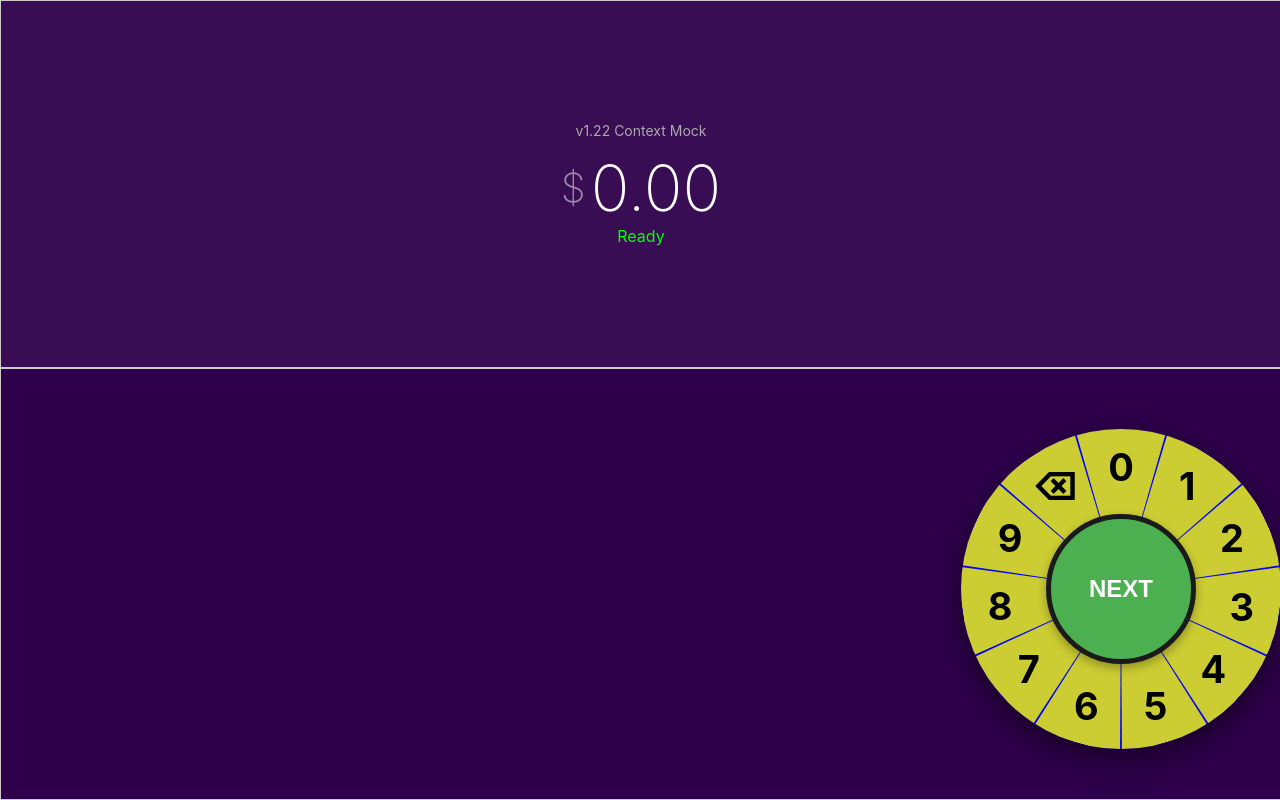
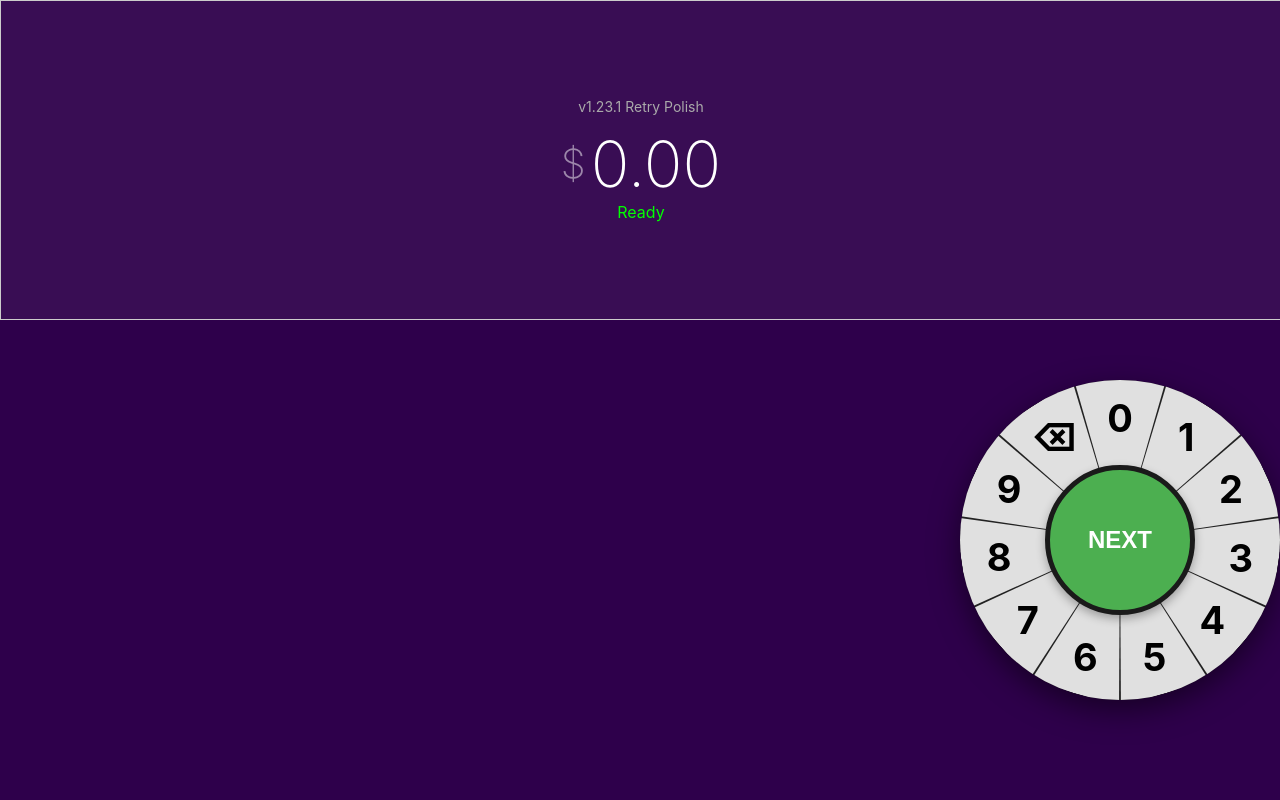
Before and after one commit to wapinheiro/money, a React (Vite) app in the folder money-app/: page / in a window 1280 px wide. Built offline with nearby package versions, Linux system fonts and the light colour scheme.

Commit message:
style: visual polish for action wheel (platinum slots, dark gray bg, lifted position)

```diff
--- a/money-app/src/ActionWheel.css
+++ b/money-app/src/ActionWheel.css
@@ -11,8 +11,8 @@
     /* THE TUCK: Removed. Flush alignment. */
     margin-right: 0;
 
-    margin-bottom: 30px;
-    /* Moved down ~20px (approx 0.5cm) */
+    margin-bottom: 80px;
+    /* Lifted 80px (~2cm) for clear visibility */
 
     /* Flex Centering for internal Button alignment */
     display: flex;
@@ -45,8 +45,8 @@
     /* transform is handled by React inline-style */
 
     border-radius: 50%;
-    background: blue;
-    /* BACKGROUND 1: BLUE */
+    background: #222222;
+    /* BACKGROUND 1: Dark Gray (The "Lines") */
     box-shadow: 0 10px 30px rgba(0, 0, 0, 0.5);
     overflow: hidden;
 }
@@ -89,8 +89,8 @@
     width: 100%;
     height: 100%;
 
-    background: rgba(255, 255, 0, 0.8);
-    /* YELLOW */
+    background: #E0E0E0;
+    /* PLATINUM */
 
     /* Triangle Geometry */
     clip-path: polygon(0 0, 100% 0, 50% 100%);
@@ -209,8 +209,8 @@
 }
 
 .context-wedge .wedge-shape {
-    background: rgba(0, 200, 255, 0.8);
-    /* Cyan for Context */
+    background: #E0E0E0;
+    /* KEEP PLATINUM */
     /* The Triangle Clip Path scales automatically with width/height */
     clip-path: polygon(0 0, 100% 0, 50% 100%);
 }
--- a/money-app/src/App.css
+++ b/money-app/src/App.css
@@ -69,9 +69,6 @@ body {
 
   /* AIR GAP: Increased to 60px to force separation */
   padding-top: 60px;
-
-  /* DEBUG BORDER: Light Grey as requested */
-  border: 1px solid #ccc;
 }
 
 .readout {
--- a/money-app/src/App.jsx
+++ b/money-app/src/App.jsx
@@ -92,7 +92,7 @@ function App() {
     <div className="app-container">
       {/* DETAILS AREA */}
       <div className="display-area">
-        <div style={{ color: '#aaa', fontSize: '14px', marginBottom: '10px' }}>v1.22 Context Mock</div>
+        <div style={{ color: '#aaa', fontSize: '14px', marginBottom: '10px' }}>v1.23.1 Retry Polish</div>
         <div className="readout">
           <span className="currency">$</span>
           <span className="amount">{amount}</span>
```
